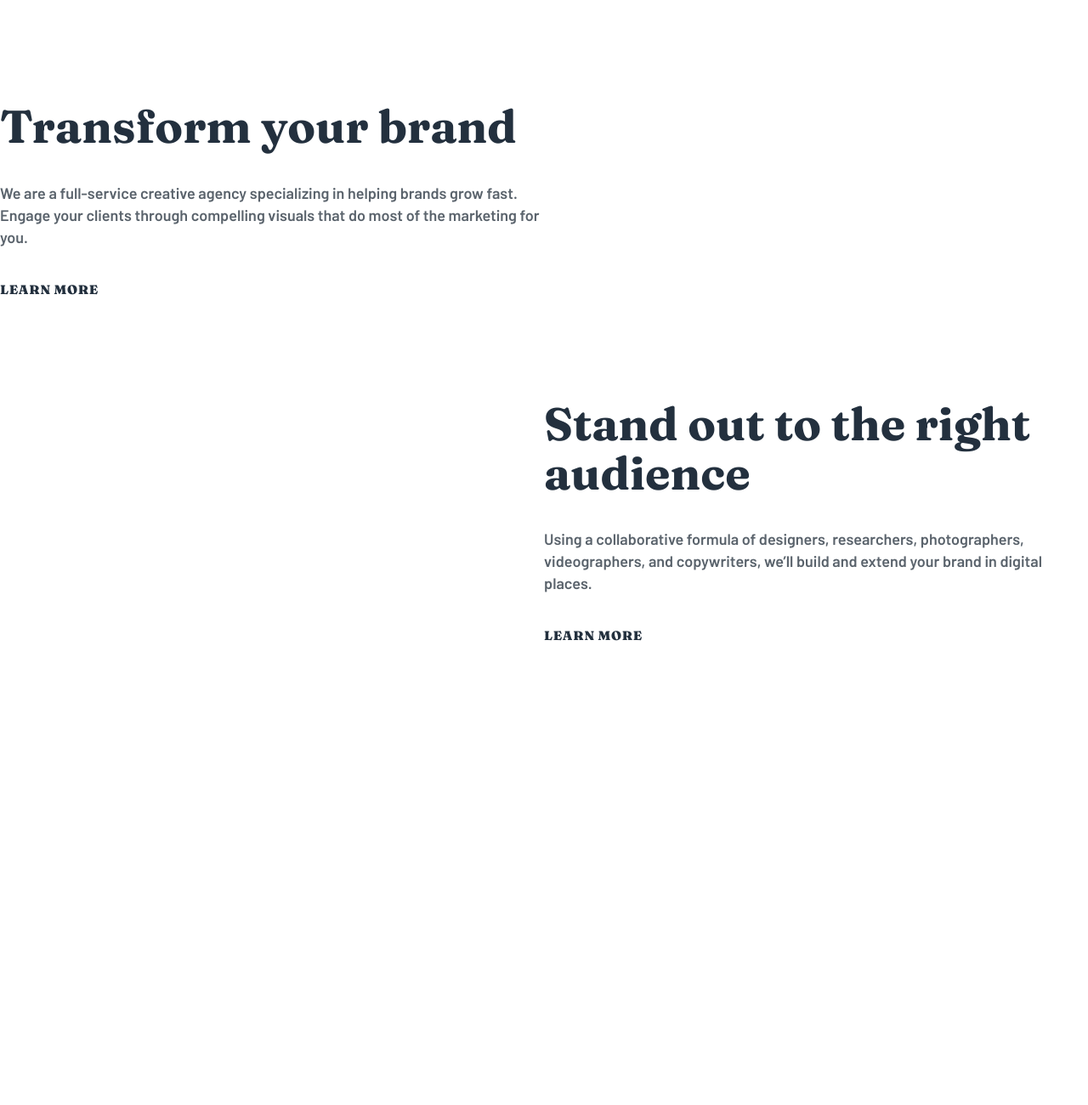
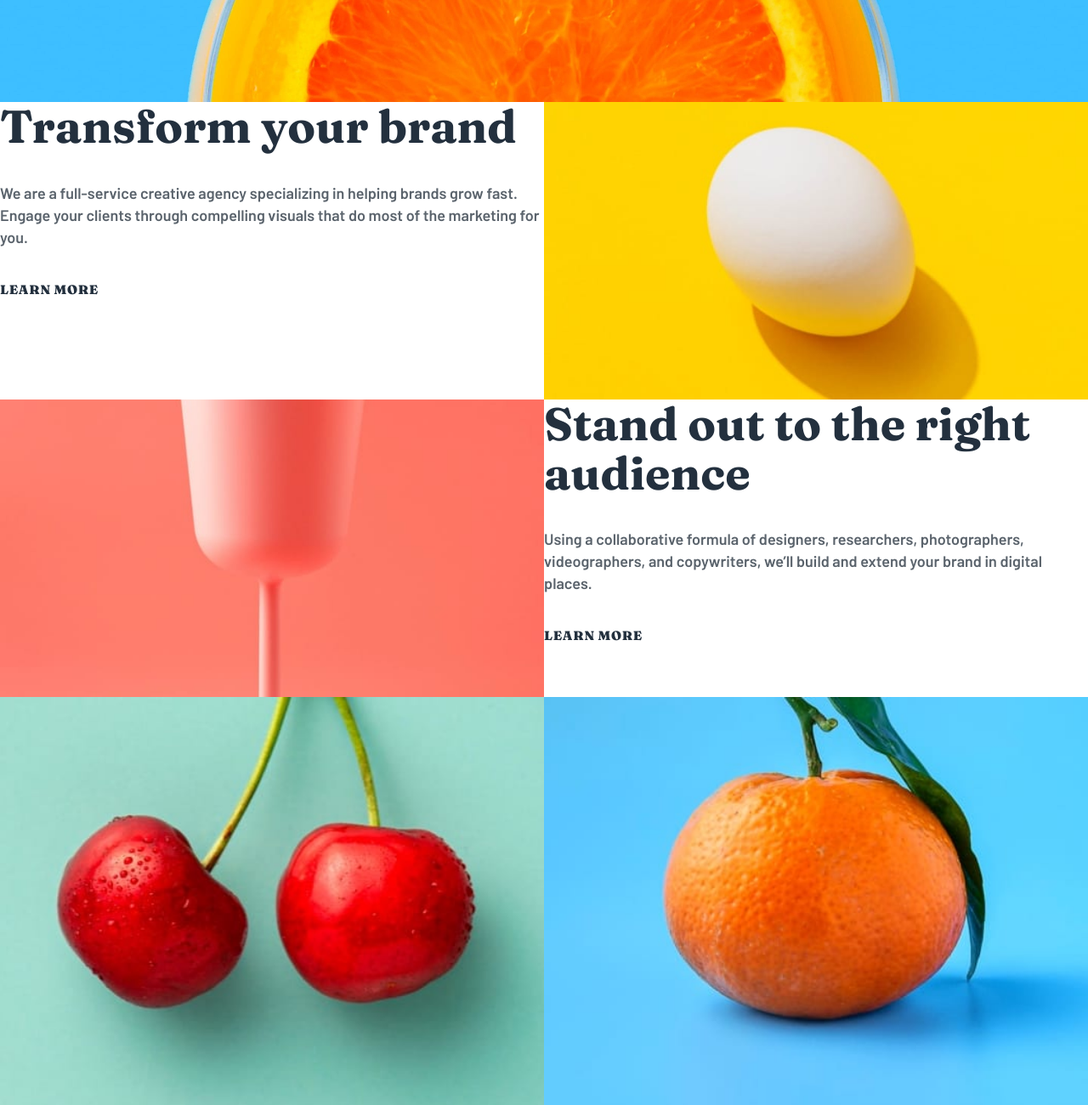
Before and after one commit to bazinygero/sunnyside-agency-landing-page-main, a website: page index.html in a window 1280 px wide. Shown: the part 680-1980 px from the top of the page at 85% size. Drawn offline with Linux system fonts and the light colour scheme; the site is published under a folder, as on GitHub Pages, so addresses that start at the root find nothing.

Commit message:
images fix

```diff
--- a/app/scss/components/header.scss
+++ b/app/scss/components/header.scss
@@ -1,7 +1,7 @@
 header {
     width: 100vw;
     height: 100vh;
-    background: url('/images/desktop/image-header.jpg') no-repeat bottom center / cover;
+    background: url('../images/desktop/image-header.jpg') no-repeat bottom center / cover;
     h1 {
         text-transform: uppercase;
         font-family: var(--font-fraunces);
--- a/app/scss/globals/layout.scss
+++ b/app/scss/globals/layout.scss
@@ -14,14 +14,14 @@ main {
     }
 
     section#first .cover {
-        background: url('/images/desktop/image-transform.jpg') no-repeat center center / cover;
+        background: url('../images/desktop/image-transform.jpg') no-repeat center center / cover;
         grid-column: 2;
         grid-row: 1;
     }
 
     section#second {
         .cover {
-            background: url('/images/desktop/image-stand-out.jpg') no-repeat bottom center / cover;
+            background: url('../images/desktop/image-stand-out.jpg') no-repeat bottom center / cover;
         }
 
         a:hover::before {
@@ -31,7 +31,7 @@ main {
 
     section.services {
         .cover:first-child {
-            background: url('/images/desktop/image-graphic-design.jpg') no-repeat center center / cover;
+            background: url('../images/desktop/image-graphic-design.jpg') no-repeat center center / cover;
 
             h2, p {
                 color: hsl(167, 40%, 24%);
@@ -39,7 +39,7 @@ main {
         }
 
         .cover:last-child {
-            background: url('/images/desktop/image-photography.jpg') no-repeat center center / cover;
+            background: url('../images/desktop/image-photography.jpg') no-repeat center center / cover;
 
             h2, p {
                 color: hsl(198, 62%, 26%);
```
Also changed, not shown: dist/style.css, 1 other file.
